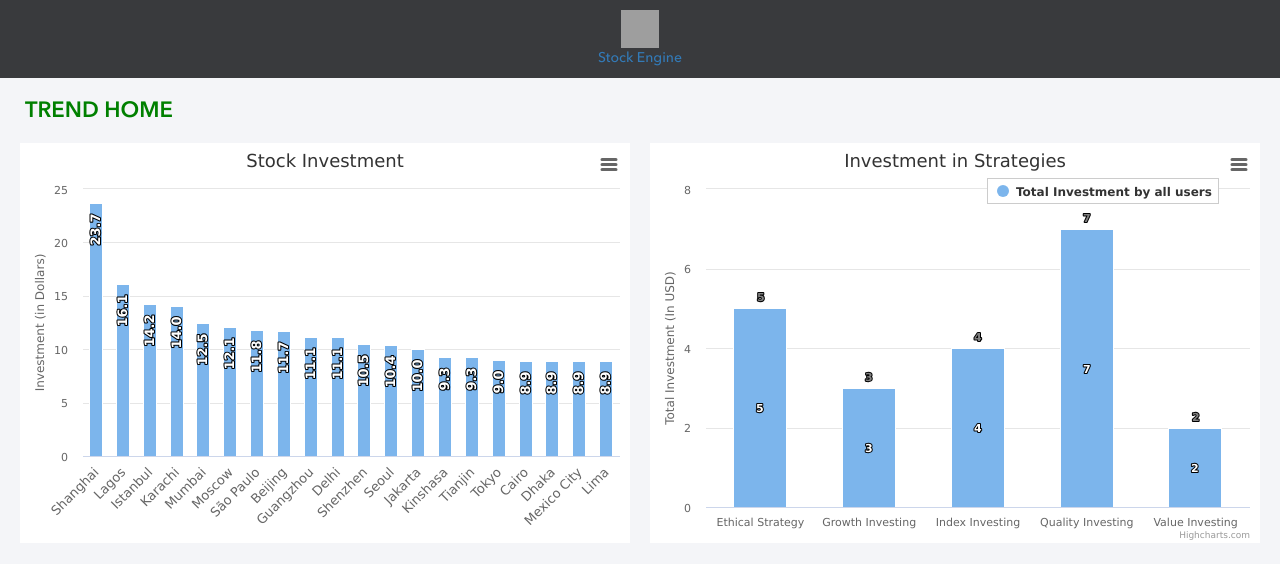
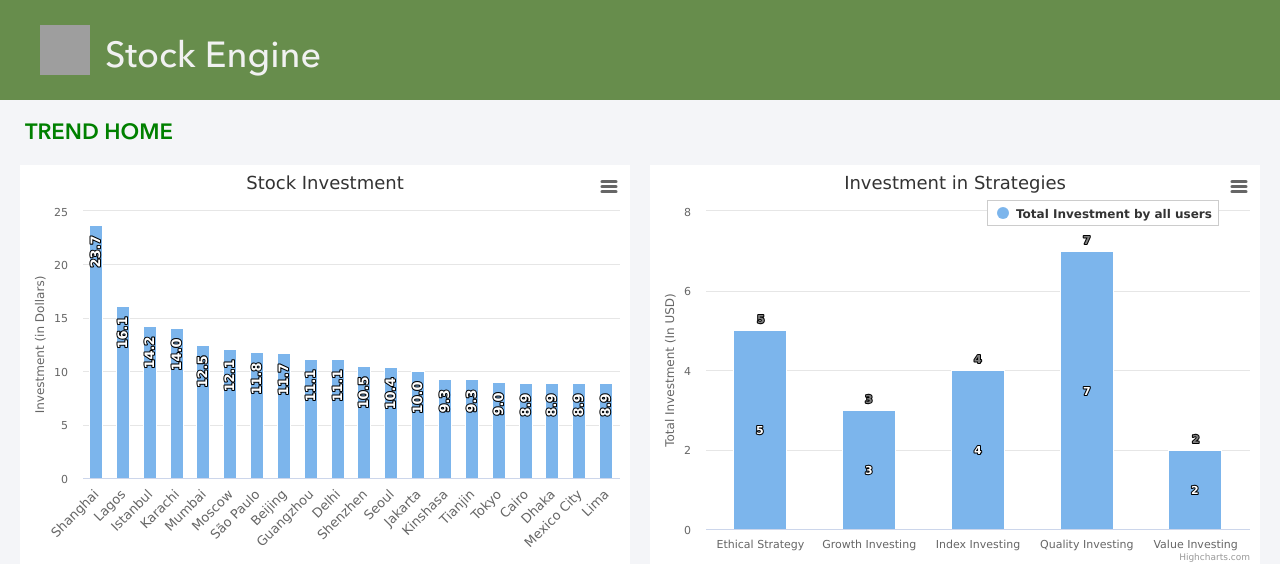
Before and after one commit to ChenayS/GroupProject, a Django app: page /trend in a window 1280 px wide. Shown: the top 564 px of the page. Run offline with Django 3.2, Linux system fonts and the light colour scheme; some libraries are stand-ins or nearby versions; grey boxes are pictures that could not be loaded.

Commit message:
updated trendHome.html

```diff
--- a/Term-Project/stockprofit/stockcalculate/templates/stockcalculate/trend/trendHome.html
+++ b/Term-Project/stockprofit/stockcalculate/templates/stockcalculate/trend/trendHome.html
@@ -1,13 +1,10 @@
 <!DOCTYPE HTML>
 <html>
 	<head>
-
     	<meta http-equiv="Content-Type" content="text/html; charset=utf-8">
     	<title>Performance Trend</title>
     	<script type="text/javascript" src="https://ajax.googleapis.com/ajax/libs/jquery/1.8.2/jquery.min.js"></script>
     	<link href="https://maxcdn.bootstrapcdn.com/bootstrap/3.3.7/css/bootstrap.min.css" rel="stylesheet">
-
-
     	<!-- Bootstrap -->
     	<link rel="stylesheet" href="/static/css/boot.css">
 
@@ -21,7 +18,6 @@
     		// Close the dropdown menu if the user clicks outside of it
     		window.onclick = function(event) {
       		  	if (!event.target.matches('.dropbtn')) {
-
         			var dropdowns = document.getElementsByClassName("dropdown-content");
         			var i;
         			for (i = 0; i < dropdowns.length; i++) {
@@ -31,9 +27,8 @@
           			  	}
         			}
       		  	}
-    }</script>
-
-
+    		}
+		</script>
   		<script type="text/javascript" src="https://ajax.googleapis.com/ajax/libs/jquery/1.8.2/jquery.min.js"></script>
     	<style type="text/css">
 			#container, #sliders {
@@ -45,7 +40,6 @@
     			height: 400px;
 			}
     	</style>
-
 	</head>
 
 	<script type="text/javascript">
@@ -76,7 +70,6 @@ $(function () {
         		legend: {
             		enabled: false
         		},
-
         		credits: {
     				enabled: false
   			  	},
@@ -175,7 +168,6 @@ $(function () {
         		},
         		series: [{
             		name: "Total Investment by all users",
-
             		data: [5, 3, 4, 7, 2]
         		}]
     		});
@@ -186,23 +178,19 @@ $(function () {
 		<!-- jQuery (necessary for Bootstrap's JavaScript plugins) -->
   	  	<script src="https://maxcdn.bootstrapcdn.com/bootstrap/3.3.7/js/bootstrap.min.js"></script>
   	  	<!-- Include all compiled plugins (below), or include individual files as needed -->
-
   	  	<script src="https://code.highcharts.com/highcharts.js"></script>
   	  	<script src="https://code.highcharts.com/modules/exporting.js"></script>
 
-  <div class="header">
+		<div class="header" style="background-color:#678d4c">
 			<div class="container-fluid">
-
 	      	  	<a href="#" class="text-center">
-            <div class="text-center"><img src="/static/img/logo.png" height="38" width="38"></div>
-            <div class="text-center"><center>Stock Engine</center>
+	          		<div class="text-center">
+			  	  		<img style="float:left;margin:15px;" src="/static/img/logo.png" height="50" width="50">
+				  	  	<h1 style="color:#f1f1f1;float:left;margin-top:25px;">Stock Engine</h1>
 					</div>
 	          	</a>
 	        </div>
-
 	    </div>
-
-
 
 		<div class="container-fluid">
   		  	<div class="content">
@@ -211,32 +199,27 @@ $(function () {
         				<h3><b style="color:#008000">TREND HOME</b></h3>
   				  	</div>
 				</div>
-
 				<div class="row">
   				  	<div class="col-md-6">
     					<div class="row">
-      <div class="col-md-12">
-
+      					  	<div class="col-md-12"></div>
+    					</div>
+    					<div class="row">
+      					  	<div class="chart">
+							  	<div id="container"></div>
 						  	</div>
     				  	</div>
-
-
+  				  	</div>
+  				  	<div class="col-md-6 gutter-fix">
     					<div class="row">
-      <div class="chart"><div id="container"></div></div>
+      					  	<div class="col-md-12"></div>
+    					</div>
+    					<div class="row">
+      					  	<div class="chart">
+								<div id="container2"></div>
 							</div>
     					</div>
-
-  <div class="col-md-6 gutter-fix">
-    <div class="row">
-      <div class="col-md-12">
-
   				  	</div>
-    </div>
-    <div class="row">
-      <div class="chart"><div id="container2"></div></div>
-    </div>
-  </div>
-
 				</div>
 			</div>
 		</div>
@@ -246,7 +229,6 @@ $(function () {
 	 		    var docHeight = $(window).height();
 	 		  	var footerHeight = $('#footer').height();
 	 		   	var footerTop = $('#footer').position().top + footerHeight;
-
 	 		   	if (footerTop < docHeight) {
 	  			  	$('#footer').css('margin-top', -30 + (docHeight - footerTop) + 'px');
 	 		   	}
@@ -266,5 +248,6 @@ $(function () {
 				</div>
 			</div>
 		</div>
+
 	</body>
 </html>
```
Also changed, not shown: 2 other files. Lines whose indentation alone changed are shown as unchanged.
